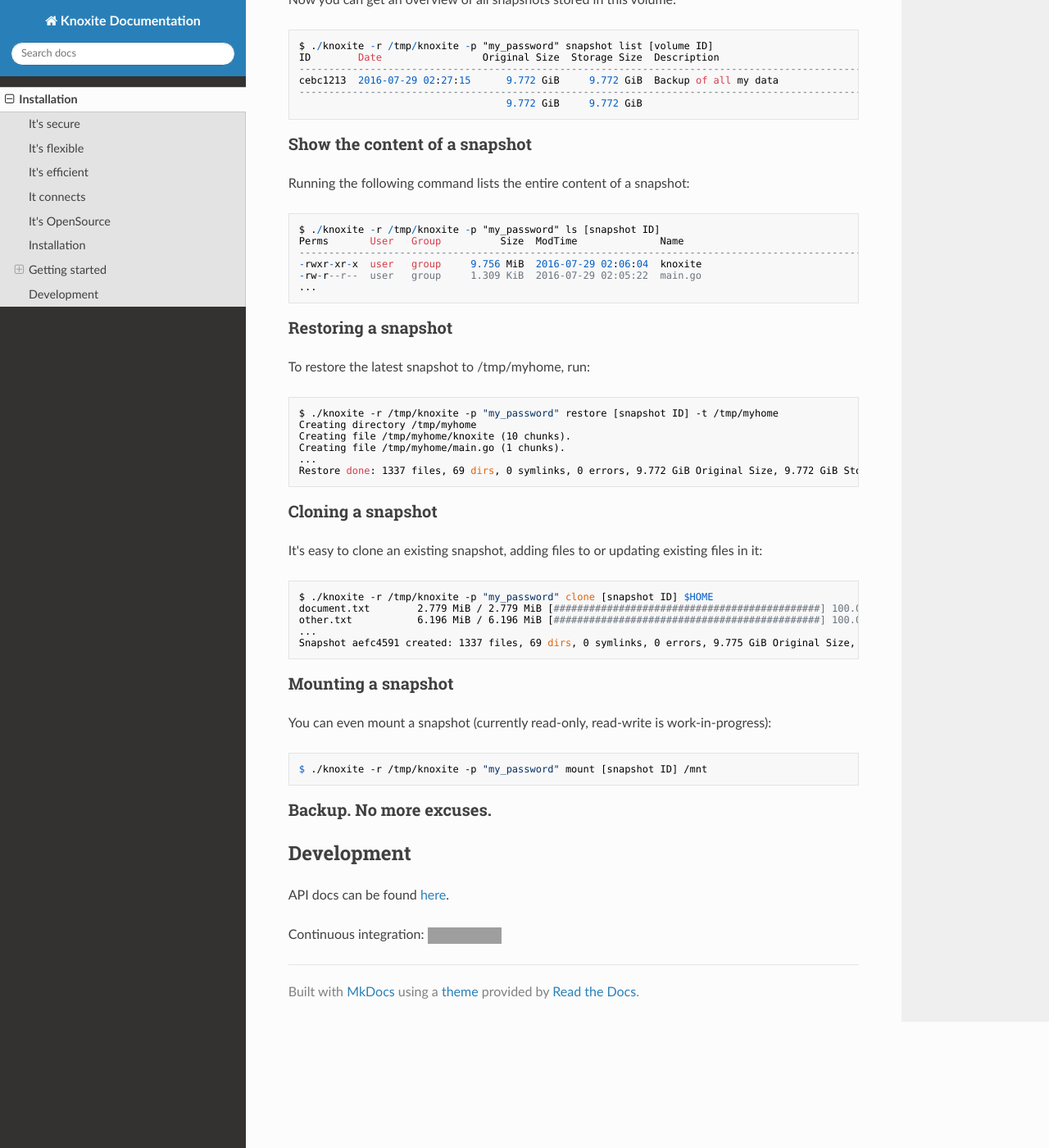
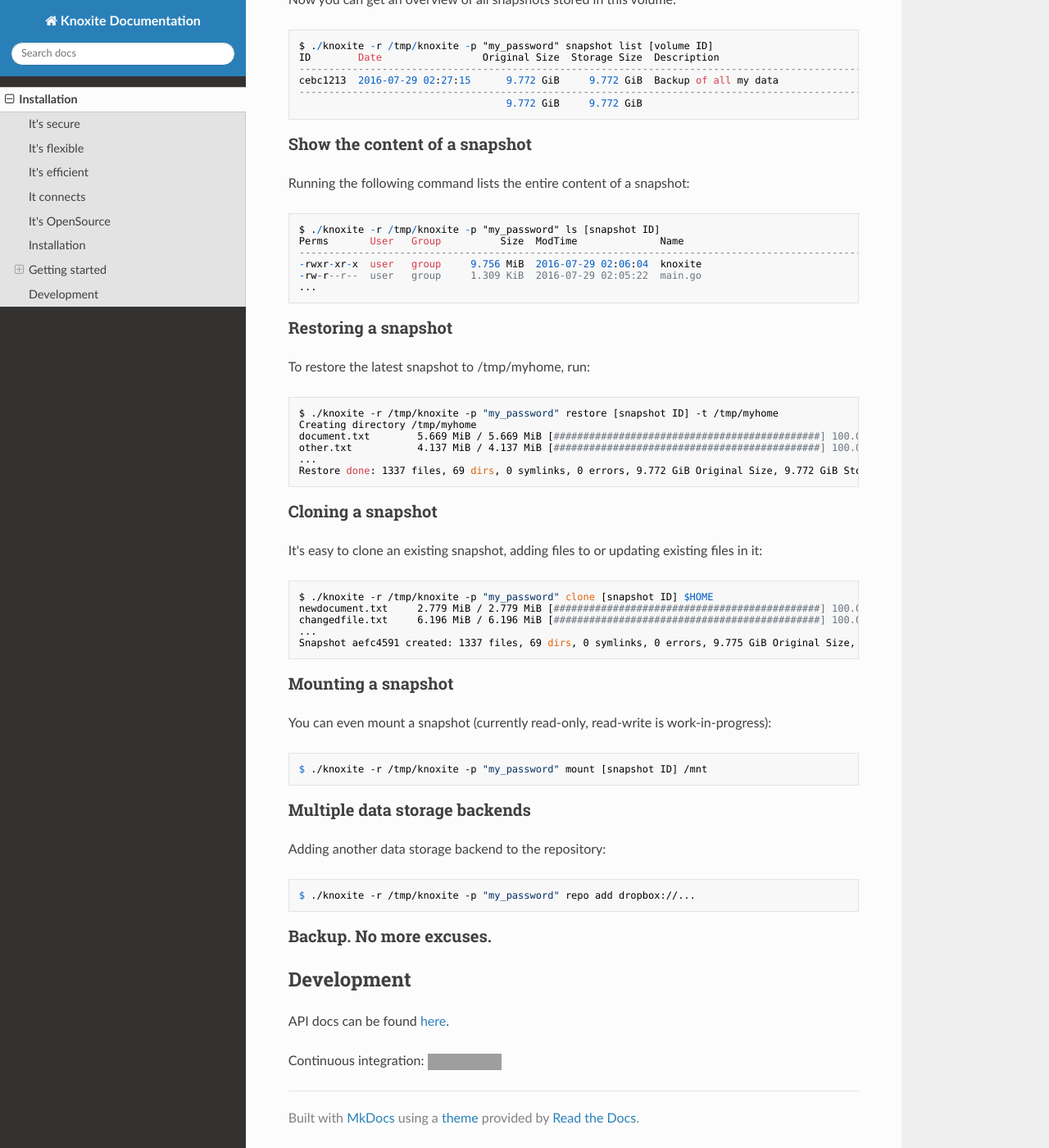
Before and after one commit to knoxite/knoxite, an MkDocs documentation site: the page built from docs/index.md, in a window 1280 px wide and 1400 px high, scrolled down 2170 px. Shown: the whole window at 82% size. Built offline with MkDocs 1.6.1, drawn with Linux system fonts in a browser that asks for light colours; nearby versions of some CDN libraries; old or Windows-style settings are respelled for this version of MkDocs; grey boxes are pictures that could not be loaded.

Commit message:
Updated docs

````diff
--- a/docs/index.md
+++ b/docs/index.md
@@ -106,8 +106,8 @@ To restore the latest snapshot to /tmp/myhome, run:
 ```
 $ ./knoxite -r /tmp/knoxite -p "my_password" restore [snapshot ID] -t /tmp/myhome
 Creating directory /tmp/myhome
-Creating file /tmp/myhome/knoxite (10 chunks).
-Creating file /tmp/myhome/main.go (1 chunks).
+document.txt        5.669 MiB / 5.669 MiB [#############################################] 100.00%
+other.txt           4.137 MiB / 4.137 MiB [#############################################] 100.00%
 ...
 Restore done: 1337 files, 69 dirs, 0 symlinks, 0 errors, 9.772 GiB Original Size, 9.772 GiB Storage Size
 ```
@@ -117,8 +117,8 @@ It's easy to clone an existing snapshot, adding files to or updating existing fi
 
 ```
 $ ./knoxite -r /tmp/knoxite -p "my_password" clone [snapshot ID] $HOME
-document.txt        2.779 MiB / 2.779 MiB [#############################################] 100.00%
-other.txt           6.196 MiB / 6.196 MiB [#############################################] 100.00%
+newdocument.txt     2.779 MiB / 2.779 MiB [#############################################] 100.00%
+changedfile.txt     6.196 MiB / 6.196 MiB [#############################################] 100.00%
 ...
 Snapshot aefc4591 created: 1337 files, 69 dirs, 0 symlinks, 0 errors, 9.775 GiB Original Size, 9.775 GiB Storage Size
 ```
@@ -130,6 +130,13 @@ You can even mount a snapshot (currently read-only, read-write is work-in-progre
 $ ./knoxite -r /tmp/knoxite -p "my_password" mount [snapshot ID] /mnt
 ```
 
+### Multiple data storage backends
+Adding another data storage backend to the repository:
+
+```
+$ ./knoxite -r /tmp/knoxite -p "my_password" repo add dropbox://...
+```
+
 ### Backup. No more excuses.
 
 ## Development
````
